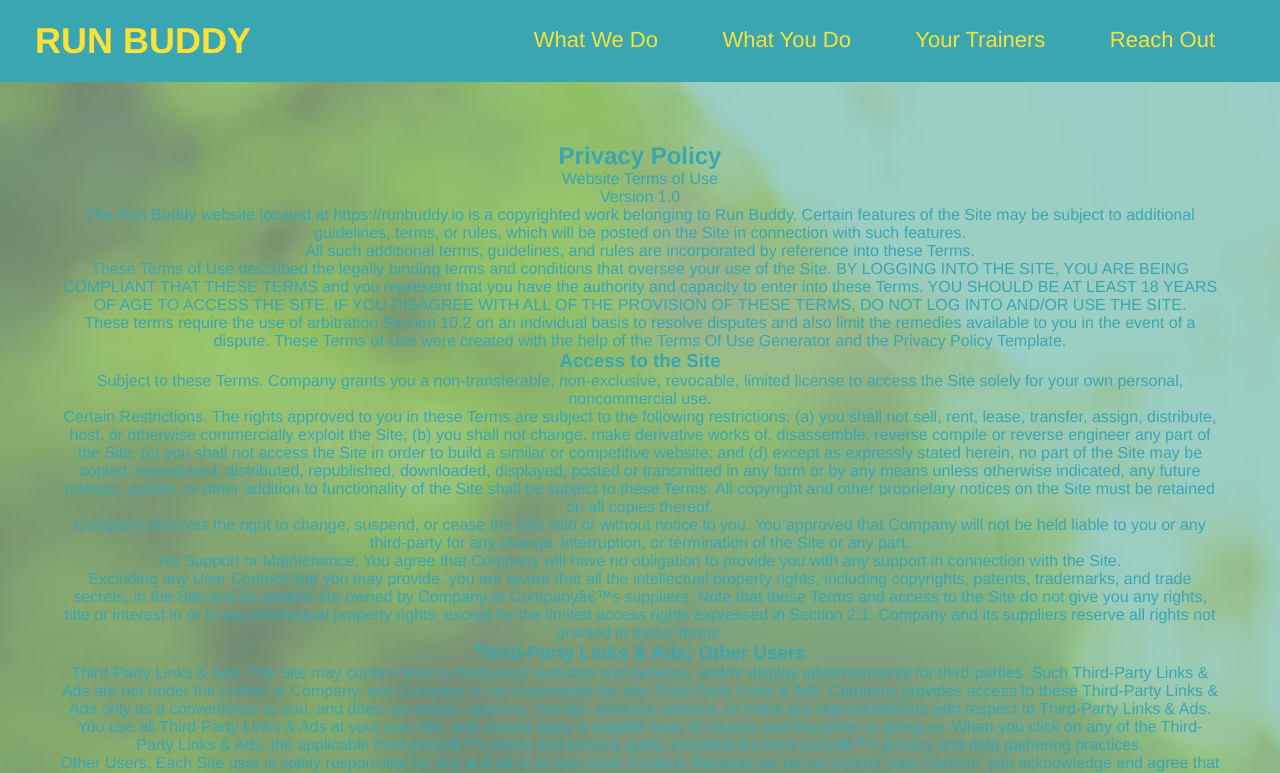
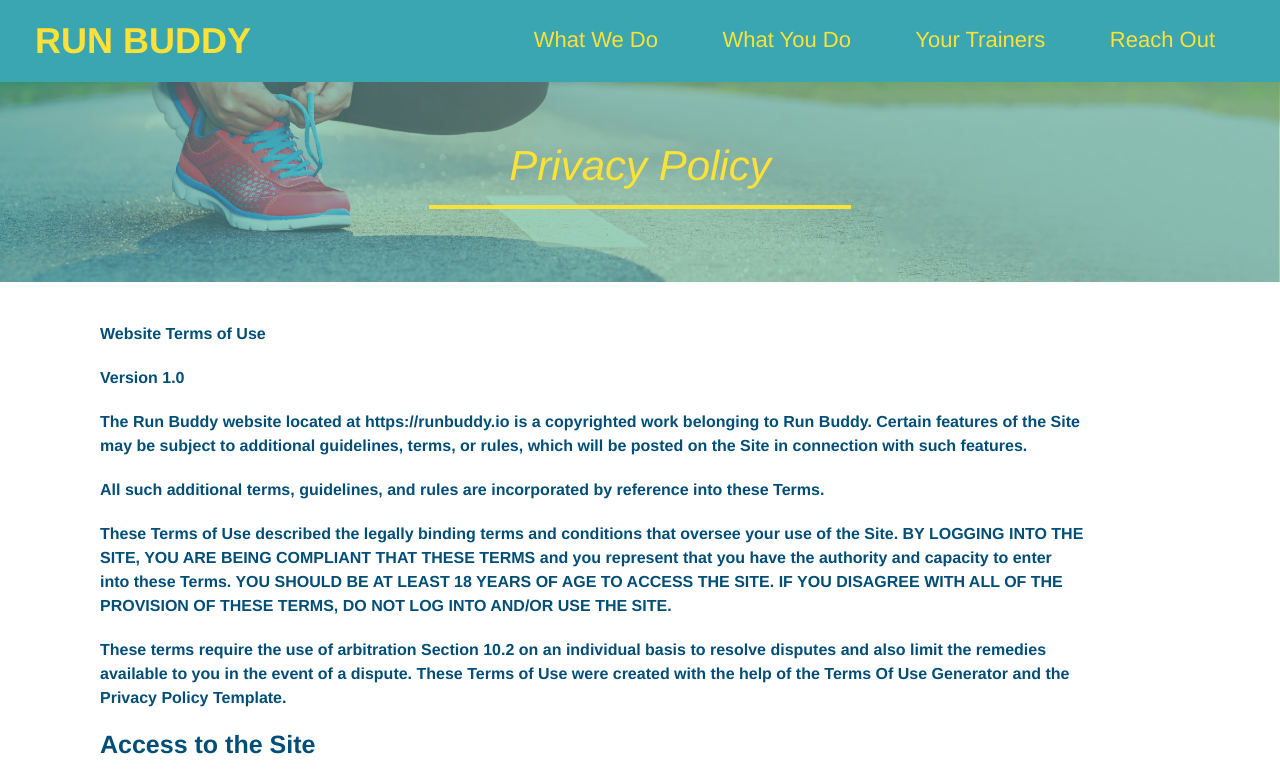
Before and after one commit to Zaphod1977/runBuddy, a plain HTML site: page privacy-policy.html in a window 1280 px wide. Shown: the top 773 px of the page. Drawn offline with Linux system fonts and the light colour scheme.

Commit message:
runBuddy evo

```diff
--- a/assets/css/secondary-styles.css
+++ b/assets/css/secondary-styles.css
@@ -1,13 +1,14 @@
 .hero {
     background-position: bottom;
-    height: auto;
+    height: 200px;
+    width: auto;
     text-align: center;
     margin-bottom: 40px;
 }
-.title {
+.page-title {
     color: #fce138;
     display: inline-block;
-    border-bottom-width: 4px;
+    border-width: 0 0 4px 0;
     border-style: solid;
     border-color: "";
     padding: 0 80px 15px 80px;
@@ -15,3 +16,26 @@
     font-size: 42px;
     font-style: italic;
 }
+.secondary-content {
+    font-family: Helvetica;
+    font-weight: bold;
+    width: 80%;
+    margin: 20px 80px 20px 80px;
+    color: #024e76;
+}
+.secondary-content h3 {
+    font-size: 25px;
+    margin: 20px;
+}
+.secondary-content p {
+    font-size: 16px;
+    line-height: 1.5;
+    margin: 20px;
+}
+.secondary-content ul {
+    margin: 15px 20px 15px 30px;
+}
+.secondary-content li {
+    color: #39a6b2;
+    margin: 10px;
+}
--- a/privacy-policy.html
+++ b/privacy-policy.html
@@ -33,9 +33,12 @@
         </nav>
     </header>
       <section class="hero">
+        <body>
           <h2 class="page-title">
               Privacy Policy
           </h2>
+      </section>
+            <div class="secondary-content">
               <article>
               <p>
                   Website Terms of Use
@@ -455,9 +458,12 @@
                 <p>
                   Email: info@runbuddy.io
                 </p>
+              </article>
+            </div>
+          </body>
 
-    </article>
-    </section>
+
+    <!-- footer -->
     <footer>
         <h2>❤️Made with love by Zaphod Bobbybrox. <img src="../runBuddy/assets/Images/B$.JPG" style="width: 35px;height: 48px;" alt="epic guy"></h2>
         <div>
```
Lines whose indentation alone changed are shown as unchanged.
